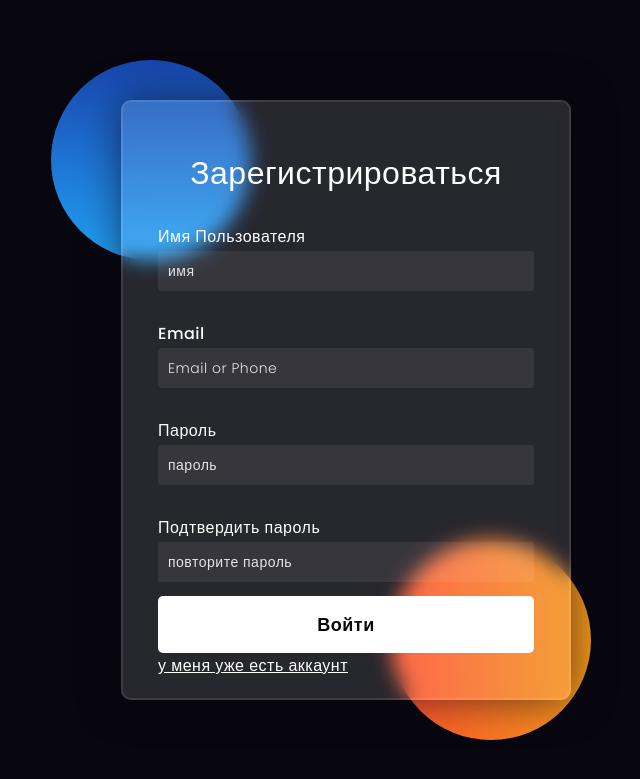
After one commit to Vlasenckoiury/car, a Django app: template av_car/user/templates/auth/signup.html in a window 1280 px wide. The commit adds this page. Shown: the top 779 px of the page, without its empty margins (294-934 px from the left). Run offline with Django 5.2, Linux system fonts and the light colour scheme; the template is opened without the code that fills it, so the values that code supplies are empty; parts of the project's set-up code (start-up, migrations or seed data) failed here and were passed over.

Commit message:
работа с html

```diff
--- /dev/null
+++ b/av_car/user/templates/auth/signup.html
@@ -0,0 +1,163 @@
+<!DOCTYPE html>
+<html lang="en">
+<head>
+  <!-- Design by foolishdeveloper.com -->
+    <title>Signup Page</title>
+
+    <link rel="preconnect" href="https://fonts.gstatic.com">
+    <link rel="stylesheet" href="https://cdnjs.cloudflare.com/ajax/libs/font-awesome/5.15.4/css/all.min.css">
+    <link href="https://fonts.googleapis.com/css2?family=Poppins:wght@300;500;600&display=swap" rel="stylesheet">
+    <!--Stylesheet-->
+    <style media="screen">
+      *,
+*:before,
+*:after{
+    padding: 0;
+    margin: 0;
+    box-sizing: border-box;
+}
+body{
+    background-color: #080710;
+}
+.background{
+    width: 430px;
+    height: 520px;
+    position: absolute;
+    transform: translate(-50%,-50%);
+    left: 50%;
+    top: 50%;
+}
+.background .shape{
+    height: 200px;
+    width: 200px;
+    position: absolute;
+    border-radius: 50%;
+}
+.shape:first-child{
+    background: linear-gradient(
+        #1845ad,
+        #23a2f6
+    );
+    left: -80px;
+    top: -80px;
+}
+.shape:last-child{
+    background: linear-gradient(
+        to right,
+        #ff512f,
+        #f09819
+    );
+    right: -30px;
+    bottom: -80px;
+}
+form{
+    height: 600px;
+    width: 450px;
+    background-color: rgba(255,255,255,0.13);
+    position: absolute;
+    transform: translate(-50%,-50%);
+    top: 50%;
+    left: 50%;
+    border-radius: 10px;
+    backdrop-filter: blur(10px);
+    border: 2px solid rgba(255,255,255,0.1);
+    box-shadow: 0 0 40px rgba(8,7,16,0.6);
+    padding: 50px 35px;
+}
+form *{
+    font-family: 'Poppins',sans-serif;
+    color: #ffffff;
+    letter-spacing: 0.5px;
+    outline: none;
+    border: none;
+}
+form h3{
+    font-size: 32px;
+    font-weight: 500;
+    line-height: 42px;
+    text-align: center;
+}
+
+label{
+    display: block;
+    margin-top: 30px;
+    font-size: 16px;
+    font-weight: 500;
+}
+input{
+    display: block;
+    height: 40px;
+    width: 100%;
+    background-color: rgba(255,255,255,0.07);
+    border-radius: 3px;
+    padding: 0 10px;
+    margin-top: 2px;
+    font-size: 14px;
+    font-weight: 300;
+}
+::placeholder{
+    color: #e5e5e5;
+}
+button{
+    margin-top: 14px;
+    width: 100%;
+    background-color: #ffffff;
+    color: #080710;
+    padding: 15px 0;
+    font-size: 18px;
+    font-weight: 600;
+    border-radius: 5px;
+    cursor: pointer;
+}
+.social{
+  margin-top: 30px;
+  display: flex;
+}
+.social div{
+  background: red;
+  width: 150px;
+  border-radius: 3px;
+  padding: 5px 10px 10px 5px;
+  background-color: rgba(255,255,255,0.27);
+  color: #eaf0fb;
+  text-align: center;
+}
+.social div:hover{
+  background-color: rgba(255,255,255,0.47);
+}
+.social .fb{
+  margin-left: 25px;
+}
+.social i{
+  margin-right: 4px;
+}
+
+    </style>
+</head>
+<body>
+    <div class="background">
+        <div class="shape"></div>
+        <div class="shape"></div>
+    </div>
+    <form action="" method="post">
+        {% csrf_token %}
+        <h3>Зарегистрироваться</h3>
+
+        <label for="username">Имя Пользователя</label>
+        <input type="text" placeholder="имя" name="username" id="username">
+
+        <label for="email">Email</label>
+        <input type="email" placeholder="Email or Phone" name="email" id="email">
+
+        <label for="password1">Пароль</label>
+        <input type="password" placeholder="пароль" id="password1" name="password1">
+
+
+        <label for="password2">Подтвердить пароль</label>
+        <input type="password" placeholder="повторите пароль" id="password2" name="password2">
+        <button type="submit">Войти</button>
+
+        <a href="{% url 'login' %}" >у меня уже есть аккаунт</a>
+    </form>
+</body>
+</html>
```
Also changed, not shown: av_car/av/templates/av/car.html (added, +24 -0 lines), av_car/av/templates/av/index.html (+3 -12 lines), av_car/user/templates/auth/login.html (added, +160 -0 lines).
